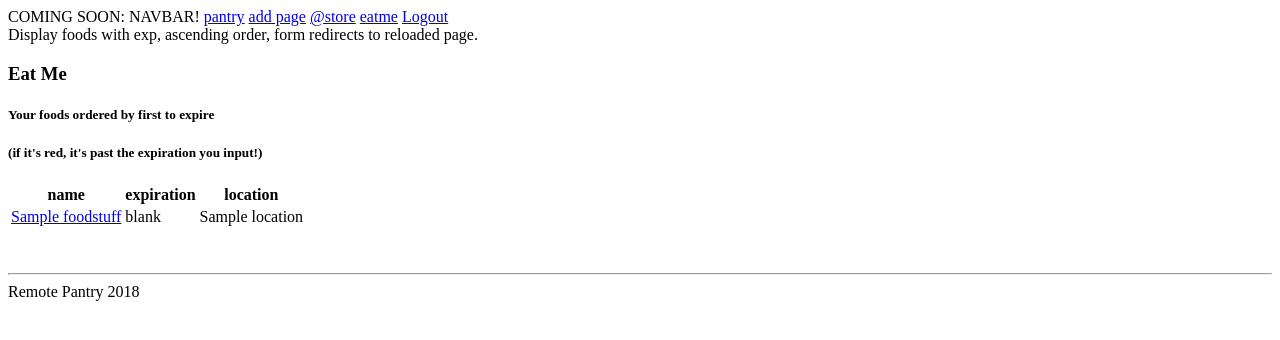
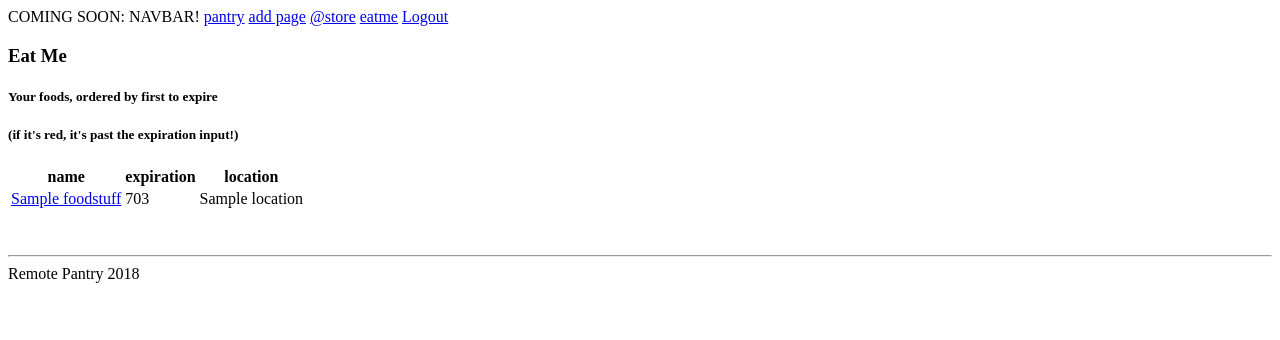
Before and after one commit to noraham/HackbrightIndependentProject, a Flask app: page /eatme in a window 1280 px wide. Shown: the top 340 px of the page. Run offline with Flask 2, Linux system fonts and the light colour scheme; the visitor is signed in with stand-in values (Sample User, id 1); tables that the repository leaves empty hold one stand-in row (values such as "Sample post").

Commit message:
added @store page and completed eatme

```diff
--- a/server.py
+++ b/server.py
@@ -340,7 +340,7 @@ def eatme_display():
         last_purch = foodstuff.last_purch
         exp = foodstuff.exp
         exp_date = last_purch + timedelta(days=exp)
-        time_left = exp_date - datetime.utcnow()
+        time_left = (exp_date - datetime.utcnow()).days
         temp.append(time_left)
         eat_me.append(temp)
 
--- a/templates/eatme.html
+++ b/templates/eatme.html
@@ -2,11 +2,9 @@
 {% block title %}eat me{% endblock %}
 {% block content %}
 
-Display foods with exp, ascending order, form redirects to reloaded page.
-
 <h3>Eat Me</h3>
-<h5>Your foods ordered by first to expire</h5>
-<h5>(if it's red, it's past the expiration you input!)</h5>
+<h5>Your foods, ordered by first to expire</h5>
+<h5>(if it's red, it's past the expiration input!)</h5>
 
 <table>
     <tr>
@@ -20,7 +18,7 @@ Display foods with exp, ascending order, form redirects to reloaded page.
             <a href="/edit/{{ foodstuff[0] }}">{{ foodstuff[1] }}</a>
         </td>
         <td>
-            blank
+            {{ foodstuff[3] }}
         </td>
         <td>
             {{ foodstuff[2] }}
```
